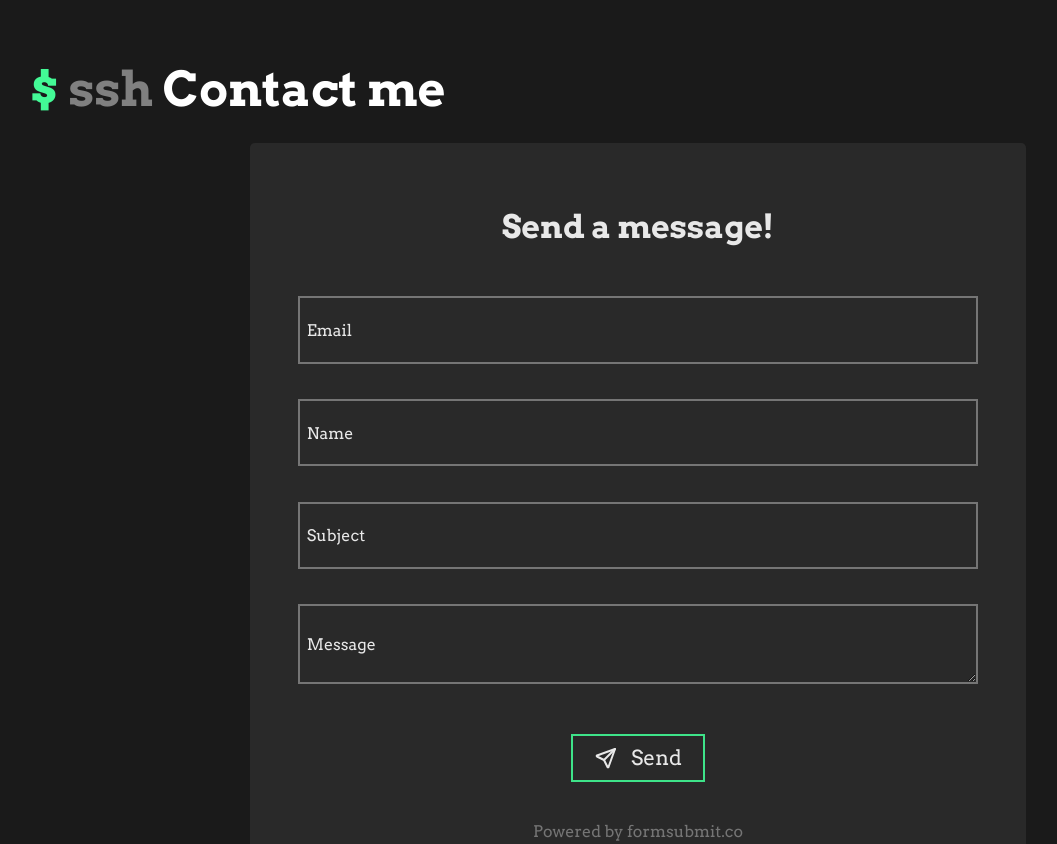
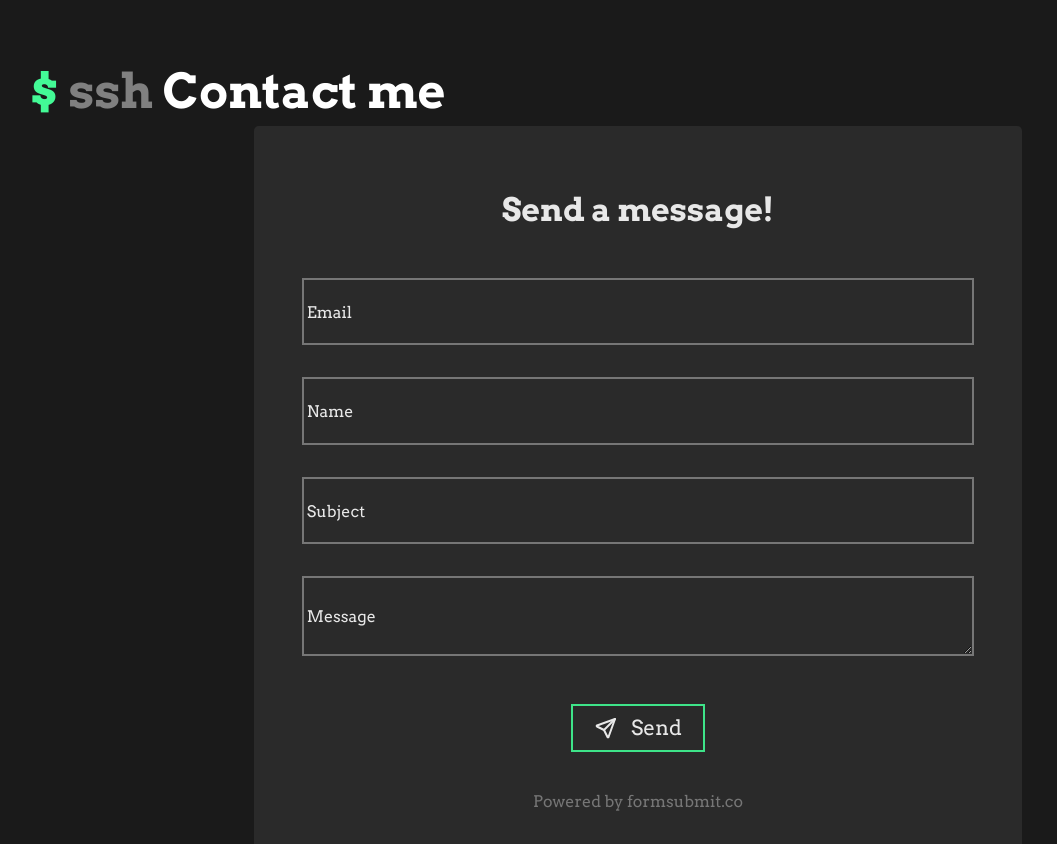
Before and after one commit to MementoMori11723/MementoMori11723, a plain HTML site: page index.html in a window 1280 px wide. Shown: the part 6540-7384 px from the top of the page, without its empty margins (2-1059 px from the left). Drawn offline with Linux system fonts and the light colour scheme.

Commit message:
Made proper changes
...

```diff
--- a/assets/css/styles.css
+++ b/assets/css/styles.css
@@ -3,7 +3,7 @@ main {
   padding: 0;
   width: 100%;
   height: 100%;
-  overflow-y: auto;
+  overflow-x: hidden;
   text-rendering: geometricPrecision;
 }
 
@@ -128,7 +128,7 @@ img {
 }
 
 nav {
-  height: 6.2dvh;
+  height: 6.5vh;
   align-items: center;
   top: 0;
   position: sticky;
@@ -501,7 +501,7 @@ form {
   flex-direction: column;
   justify-content: center;
   align-items: center;
-  margin: 6.5vw 7.5vh;
+  margin: 5vw;
   background-color: color-mix(in srgb, var(--txt-color), var(--bg-color) 92%);
   border-radius: 0.3rem;
   padding: 2rem 3rem;
@@ -524,17 +524,17 @@ form>button {
 .form-input {
   width: 100%;
   position: relative;
-  margin: 2.2vh 0;
+  margin: 1rem 0;
 }
 
 .form-input label {
   position: absolute;
   top: 50%;
-  left: 0.6vh;
+  left: 0.4vh;
   transform: translateY(-50%);
   font-size: 1rem;
   color: var(--txt-color);
-  padding: 0 0.5vh;
+  padding: 0 0.2vh;
   pointer-events: none;
   transition: 0.2s;
 }
@@ -551,8 +551,7 @@ form>button {
 textarea {
   width: 100%;
   height: 7vh;
-  font-size: 0.9rem;
-  padding-left: 0.5vh;
+  font-size: 0.8rem;
   color: var(--txt-color);
   background-color: transparent;
   border: 0.125rem solid var(--subtxt-color);
@@ -678,7 +677,7 @@ nav .gear {
   #donut {
     left: -15%;
     top: -30%;
-    opacity: 0.47;
+    opacity: 0.5;
     font-size: 0.95rem;
   }
 
@@ -724,6 +723,7 @@ nav .gear {
   }
 
   #skills {
+    scale: 1.05;
     display: flex;
     flex-direction: column;
     align-items: center;
@@ -741,6 +741,11 @@ nav .gear {
     margin: 4px;
   }
 
+  form {
+    margin-top: 5rem;
+    scale: 0.85;
+  }
+
   footer>div>div:last-child {
     scale: 0.9;
   }
```
Also changed, not shown: index.html (+1 -1 lines).
